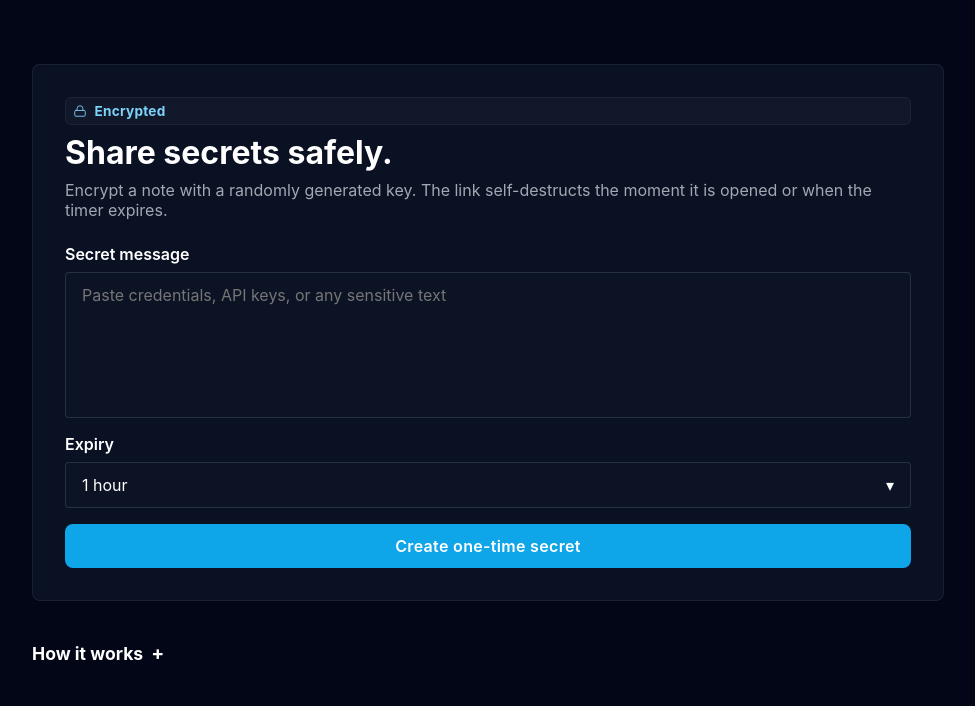
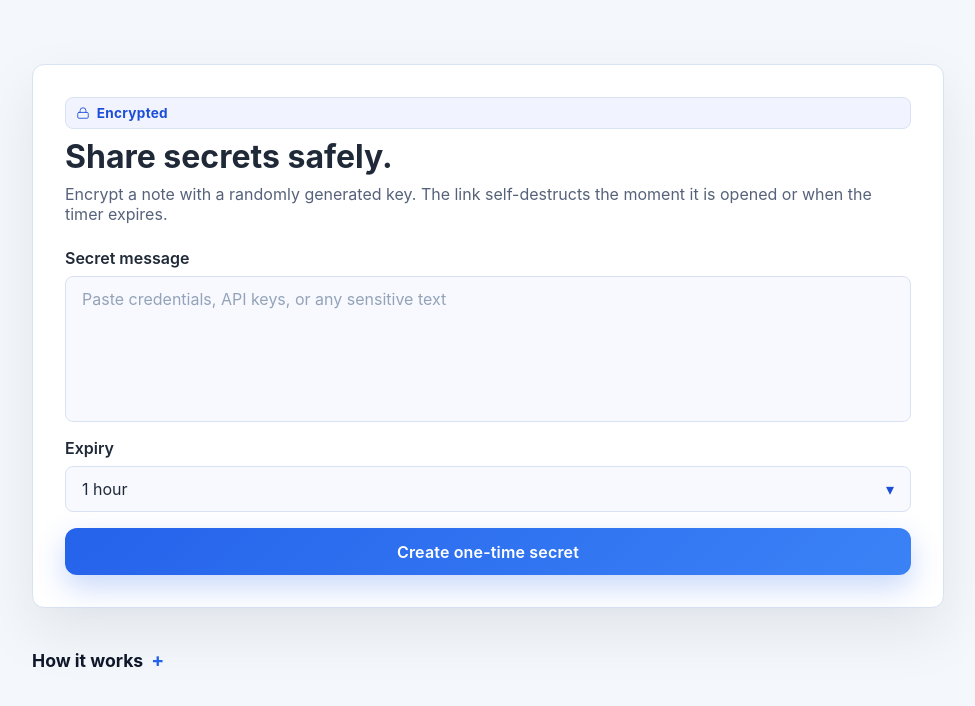
Before and after one commit to JosefAhm/OTP, a Next.js app: page / in a window 1280 px wide. Shown: the top 706 px of the page, without its empty margins (152-1127 px from the left). Built offline with nearby package versions, Linux system fonts and the light colour scheme.

Commit message:
Necessary aesthetic changes

```diff
--- a/app/globals.css
+++ b/app/globals.css
@@ -1,5 +1,22 @@
 :root {
-  color-scheme: dark;
+  color-scheme: light;
+  --color-background: #f4f7fb;
+  --color-surface: #ffffff;
+  --color-surface-muted: #f3f6ff;
+  --color-border: #d9e2f2;
+  --color-border-strong: #c3d0e6;
+  --color-text: #1f2937;
+  --color-text-muted: #56627a;
+  --color-accent: #2563eb;
+  --color-accent-strong: #1d4ed8;
+  --color-accent-soft: #e0e7ff;
+  --color-button-start: #2563eb;
+  --color-button-end: #3b82f6;
+  --color-danger: #b91c1c;
+  --color-danger-soft: #fee2e2;
+  --color-success: #15803d;
+  --color-success-soft: #ecfdf3;
+  --color-shadow: rgba(15, 23, 42, 0.08);
 }
 
 * {
@@ -19,11 +36,18 @@ html {
 body {
   margin: 0;
   font-family: "Inter", -apple-system, BlinkMacSystemFont, "Segoe UI", sans-serif;
-  background: #020617;
+  background: var(--color-background);
+  color: var(--color-text);
+  -webkit-font-smoothing: antialiased;
 }
 
 a {
   color: inherit;
+  text-decoration: none;
+}
+
+a:hover {
+  text-decoration: underline;
 }
 
 button {
@@ -49,18 +73,31 @@ select {
 }
 
 .card {
-  background: rgba(15, 23, 42, 0.7);
-  border: 1px solid rgba(148, 163, 184, 0.1);
-  border-radius: 0.5rem;
+  background: var(--color-surface);
+  border: 1px solid var(--color-border);
+  border-radius: 0.75rem;
   padding: 2rem;
+  box-shadow: 0 24px 60px var(--color-shadow);
 }
 
 .input {
   width: 100%;
   padding: 0.75rem 1rem;
-  border-radius: 0.25rem;
-  border: 1px solid rgba(148, 163, 184, 0.2);
-  background-color: rgba(15, 23, 42, 0.35);
+  border-radius: 0.5rem;
+  border: 1px solid var(--color-border);
+  background-color: #f7f9ff;
+  color: var(--color-text);
+  transition: border-color 150ms ease, box-shadow 150ms ease, background-color 150ms ease;
+}
+
+.input::placeholder {
+  color: #94a3b8;
+}
+
+.input:focus {
+  border-color: var(--color-accent);
+  background-color: #ffffff;
+  box-shadow: 0 0 0 3px rgba(37, 99, 235, 0.15);
 }
 
 .button {
@@ -68,54 +105,60 @@ select {
   align-items: center;
   justify-content: center;
   gap: 0.5rem;
-  padding: 0.75rem 1.5rem;
-  border-radius: 0.5rem;
+  padding: 0.85rem 1.75rem;
+  border-radius: 0.75rem;
   border: none;
-  color: white;
+  color: #ffffff;
   font-weight: 600;
-  letter-spacing: 0.02em;
+  letter-spacing: 0.01em;
   cursor: pointer;
-  background: rgb(14, 165, 233);
-  transition: transform 120ms ease, box-shadow 120ms ease;
+  background: linear-gradient(135deg, var(--color-button-start), var(--color-button-end));
+  box-shadow: 0 12px 30px rgba(37, 99, 235, 0.25);
+  transition: transform 120ms ease, box-shadow 120ms ease, filter 120ms ease;
 }
 
 .button:hover {
   transform: translateY(-1px);
+  filter: brightness(1.03);
+}
+
+.button:focus-visible {
+  box-shadow: 0 0 0 4px rgba(37, 99, 235, 0.2);
 }
 
 .button:disabled {
-  opacity: 0.6;
+  opacity: 0.65;
   cursor: not-allowed;
   transform: none;
   box-shadow: none;
 }
 
 .text-subtle {
-  color: rgba(226, 232, 240, 0.7);
+  color: var(--color-text-muted);
 }
 
 .badge {
   display: inline-flex;
   align-items: center;
   gap: 0.5rem;
-  padding: 0.35rem 0.6rem;
+  padding: 0.4rem 0.75rem;
   border-radius: 999px;
-  background-color: rgba(56, 189, 248, 0.08);
-  color: rgb(125, 211, 252);
+  background-color: var(--color-accent-soft);
+  color: var(--color-accent-strong);
   font-weight: 600;
   letter-spacing: 0.02em;
   font-size: 0.95rem;
-  border: 1px solid rgba(125, 211, 252, 0.08);
+  border: 1px solid rgba(37, 99, 235, 0.22);
 }
 
 .badge-box {
-  border-radius: 0.35rem;
-  padding: 0.2rem 0.45rem;
+  border-radius: 0.5rem;
+  padding: 0.3rem 0.6rem;
   gap: 0.45rem;
   font-size: 0.85rem;
-  background-color: rgba(255, 255, 255, 0.03);
-  border: 1px solid rgba(148, 163, 184, 0.08);
-  height: 28px;
+  background-color: #f1f4ff;
+  border: 1px solid var(--color-border);
+  height: 32px;
 }
 
 .copy-input {
@@ -124,85 +167,124 @@ select {
   gap: 0.75rem;
   align-items: center;
   padding: 0.75rem 1rem;
-  border-radius: 0.25rem;
-  border: 1px solid rgba(148, 163, 184, 0.2);
-  background: rgba(15, 23, 42, 0.35);
+  border-radius: 0.5rem;
+  border: 1px solid var(--color-border);
+  background: var(--color-surface-muted);
 }
 
 .copy-button {
   display: inline-flex;
   align-items: center;
   gap: 0.5rem;
-  padding: 0.45rem 0.9rem;
-  border-radius: 0.5rem;
-  background: linear-gradient(180deg, rgba(14,165,233,0.95), rgba(2,132,199,0.95));
-  color: white;
+  padding: 0.5rem 1rem;
+  border-radius: 0.65rem;
+  background: linear-gradient(135deg, var(--color-button-start), var(--color-button-end));
+  color: #ffffff;
   font-weight: 700;
   border: none;
   cursor: pointer;
-  box-shadow: 0 6px 18px rgba(2,6,23,0.35);
+  box-shadow: 0 12px 32px rgba(37, 99, 235, 0.3);
   transition: transform 120ms ease, box-shadow 120ms ease, filter 120ms ease;
 }
 
 .copy-button:hover {
   transform: translateY(-2px);
-  filter: brightness(1.03);
+  filter: brightness(1.05);
 }
 
 .copy-button:active {
   transform: translateY(0);
 }
 
-.copy-button:focus {
-  outline: 3px solid rgba(14,165,233,0.18);
-  outline-offset: 2px;
+.copy-button:focus-visible {
+  outline: none;
+  box-shadow: 0 0 0 4px rgba(37, 99, 235, 0.25);
 }
 
 .alert {
-  border-radius: 0.25rem;
+  border-radius: 0.5rem;
   padding: 1rem 1.25rem;
-  border: 1px solid rgba(248, 113, 113, 0.4);
-  background: rgba(239, 68, 68, 0.1);
-  color: rgb(254, 226, 226);
+  border: 1px solid var(--color-danger-soft);
+  background: var(--color-danger-soft);
+  color: var(--color-danger);
 }
 
 .success {
-  border-color: rgba(34, 197, 94, 0.45);
-  background: rgba(34, 197, 94, 0.12);
-  color: rgb(187, 247, 208);
+  border-color: var(--color-success-soft);
+  background: var(--color-success-soft);
+  color: var(--color-success);
+}
+
+.custom-dropdown {
+  position: relative;
 }
 
 .custom-dropdown .input {
   display: flex;
   align-items: center;
   justify-content: space-between;
-  /* match .input background to avoid transparency */
-  background-color: rgba(15, 23, 42, 0.35);
-  border: 1px solid rgba(148, 163, 184, 0.2);
+  cursor: pointer;
+  background-color: #f7f9ff;
+  border: 1px solid var(--color-border);
+}
+
+.dropdown-trigger {
+  cursor: pointer;
+  text-align: left;
+  transition: border-color 150ms ease, box-shadow 150ms ease, background-color 150ms ease;
+}
+
+.dropdown-trigger:hover {
+  border-color: rgba(37, 99, 235, 0.45);
+  background-color: var(--color-accent-soft);
+}
+
+.dropdown-trigger.is-open {
+  border-color: var(--color-accent);
+  box-shadow: 0 0 0 3px rgba(37, 99, 235, 0.18);
+  background-color: #ffffff;
+}
+
+.dropdown-arrow {
+  display: inline-block;
+  transition: transform 150ms ease;
+  color: var(--color-accent-strong);
+}
+
+.dropdown-arrow.open {
+  transform: rotate(180deg);
 }
 
 .custom-dropdown-list {
-  border-radius: 0.25rem;
-  border: 1px solid rgba(148, 163, 184, 0.12);
-  background: rgb(15, 23, 42);
+  border-radius: 0.65rem;
+  border: 1px solid var(--color-border);
+  background: var(--color-surface);
   max-height: 280px;
   overflow: auto;
+  padding: 0.35rem;
+  box-shadow: 0 18px 48px rgba(15, 23, 42, 0.14);
 }
 
 .custom-dropdown-list li {
   padding: 0.5rem 0.75rem;
   background: transparent;
+  color: var(--color-text);
+}
+
+.custom-dropdown-list li + li {
+  margin-top: 0.25rem;
 }
 
 .copy-popup {
   position: fixed;
   bottom: 20px;
   right: 20px;
-  background: rgba(15, 23, 42, 0.9);
-  color: rgb(226, 232, 240);
+  background: var(--color-surface);
+  color: var(--color-text);
   padding: 0.75rem 1rem;
-  border-radius: 0.25rem;
-  border: 1px solid rgba(148, 163, 184, 0.2);
+  border-radius: 0.5rem;
+  border: 1px solid var(--color-border);
+  box-shadow: 0 18px 40px var(--color-shadow);
   z-index: 1000;
   font-size: 0.9rem;
 }
--- a/app/layout.tsx
+++ b/app/layout.tsx
@@ -16,7 +16,7 @@ export default function RootLayout({
   children: React.ReactNode;
 }>) {
   return (
-    <html lang="en" className="h-full bg-slate-950 text-slate-100">
+    <html lang="en" className="h-full bg-slate-50 text-slate-900">
       <head>
         <link rel="icon" href="/favicon.svg" type="image/svg+xml" />
       </head>
--- a/app/page.tsx
+++ b/app/page.tsx
@@ -9,30 +9,37 @@ export default function HomePage() {
   return (
     <main className="container" style={{ paddingTop: "4rem", paddingBottom: "4rem" }}>
       <CreateSecretForm />
-      <section style={{ marginTop: "2.5rem", color: "white", fontSize: "0.95rem" }}>
+      <section style={{ marginTop: "2.5rem", color: "#1f2937", fontSize: "0.95rem" }}>
         <div style={{ position: "relative", width: "100%" }}>
           <button
             onClick={() => setExpanded(!expanded)}
             aria-expanded={expanded}
             aria-controls="howitworks-content"
             style={{
-              background: 'none',
-              border: 'none',
-              color: 'inherit',
-              fontFamily: 'inherit',
-              fontSize: '1.1rem',
-              fontWeight: 'bold',
-              cursor: 'pointer',
-              display: 'flex',
-              alignItems: 'center',
-              gap: '0.5rem',
+              background: "none",
+              border: "none",
+              color: "#0f172a",
+              fontFamily: "inherit",
+              fontSize: "1.1rem",
+              fontWeight: 700,
+              cursor: "pointer",
+              display: "flex",
+              alignItems: "center",
+              gap: "0.5rem",
               padding: 0,
-              marginBottom: '0.75rem'
+              marginBottom: "0.75rem"
             }}
           >
             How it works
-            <span style={{ fontSize: '1.2rem', fontWeight: 'bold', fontFamily: 'inherit' }}>
-              {expanded ? '−' : '+'}
+            <span
+              style={{
+                fontSize: "1.2rem",
+                fontWeight: 700,
+                fontFamily: "inherit",
+                color: "#2563eb"
+              }}
+            >
+              {expanded ? "−" : "+"}
             </span>
           </button>
 
@@ -43,21 +50,31 @@ export default function HomePage() {
               role="region"
               aria-label="How it works"
               style={{
-                position: 'absolute',
+                position: "absolute",
                 left: 0,
-                top: '100%',
-                marginTop: '0.25rem',
+                top: "100%",
+                marginTop: "0.25rem",
                 zIndex: 60,
-                width: '100%',
-                background: 'rgba(15, 23, 42, 0.95)',
-                border: '1px solid rgba(148, 163, 184, 0.12)',
-                borderRadius: '0.25rem',
-                padding: '0.75rem 1rem',
-                boxShadow: '0 6px 18px rgba(2,6,23,0.6)',
-                maxWidth: '100%',
+                width: "100%",
+                background: "#ffffff",
+                border: "1px solid #dbe2ef",
+                borderRadius: "0.5rem",
+                padding: "1rem 1.25rem",
+                boxShadow: "0 18px 36px rgba(15, 23, 42, 0.12)",
+                maxWidth: "100%",
               }}
             >
-              <ol style={{ display: "grid", gap: "0.5rem", paddingLeft: "1.25rem", margin: 0, maxHeight: 320, overflow: 'auto' }}>
+              <ol
+                style={{
+                  display: "grid",
+                  gap: "0.5rem",
+                  paddingLeft: "1.25rem",
+                  margin: 0,
+                  maxHeight: 320,
+                  overflow: "auto",
+                  color: "#334155"
+                }}
+              >
                 <li>
                   Your secret is encrypted in your browser session before it is sent to the database with
                   a random key.
--- a/app/s/[id]/page.tsx
+++ b/app/s/[id]/page.tsx
@@ -212,7 +212,7 @@ export default function SecretPage({ params }: { params: { id: string } }) {
             </p>
           )}
           {fetchStatus === 'invalid' && (
-            <p className="text-subtle" style={{ margin: 0, color: 'red' }}>
+            <p className="text-subtle" style={{ margin: 0, color: '#b91c1c' }}>
               This secret is no longer available.
             </p>
           )}
@@ -227,9 +227,9 @@ export default function SecretPage({ params }: { params: { id: string } }) {
         {state.status === "error" && <div className="alert">{state.error}</div>}
 
         {state.status === "success" && (
-          <article className="card" style={{ background: "rgba(15,23,42,0.55)" }}>
+          <article className="card" style={{ background: "#f3f6ff", boxShadow: "none" }}>
             <header style={{ marginBottom: "0.75rem" }}>
-              <strong style={{ fontSize: "1.1rem" }}>Secret</strong>
+              <strong style={{ fontSize: "1.1rem", color: "#1d4ed8" }}>Secret</strong>
             </header>
             <pre
               style={{
--- a/components/CreateSecretForm.tsx
+++ b/components/CreateSecretForm.tsx
@@ -304,7 +304,7 @@ export function CreateSecretForm() {
           </p>
           {expiryDisplay && (
             <p className="text-subtle" style={{ margin: 0 }}>
-              Expires at <strong style={{ color: "rgba(226,232,240,0.95)" }}>{expiryDisplay}</strong>.
+              Expires at <strong style={{ color: "#1d4ed8" }}>{expiryDisplay}</strong>.
             </p>
           )}
         </section>
--- a/components/CustomDropdown.tsx
+++ b/components/CustomDropdown.tsx
@@ -103,14 +103,14 @@ export default function CustomDropdown({
       <button
         ref={buttonRef}
         type="button"
-        className="input"
+        className={`input dropdown-trigger${open ? " is-open" : ""}`}
         aria-haspopup="listbox"
         aria-expanded={open}
         onClick={toggle}
         onKeyDown={onButtonKeyDown}
       >
         {options.find((o) => o.value === value)?.label ?? "Select..."}
-        <span aria-hidden style={{ marginLeft: "0.5rem" }}>
+        <span aria-hidden className={`dropdown-arrow${open ? " open" : ""}`} style={{ marginLeft: "0.5rem" }}>
           ▾
         </span>
       </button>
@@ -154,9 +154,12 @@ export default function CustomDropdown({
                 }}
                 onMouseEnter={() => setHighlightIndex(idx)}
                 style={{
-                  background: highlighted ? "rgb(30, 41, 59)" : "transparent",
-                  padding: "0.5rem",
+                  background: highlighted ? "#e7efff" : "transparent",
+                  color: highlighted || selected ? "#1d4ed8" : "#1f2937",
+                  fontWeight: selected ? 600 : 500,
+                  padding: "0.5rem 0.75rem",
                   cursor: "pointer",
+                  borderRadius: "0.375rem",
                 }}
               >
                 {opt.label}
```
